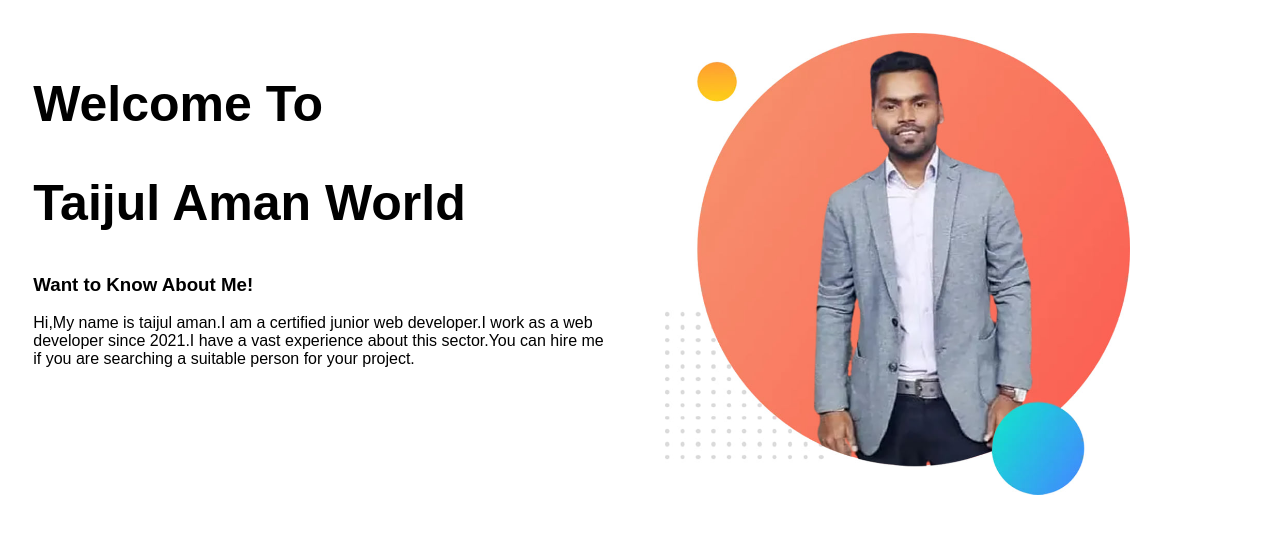
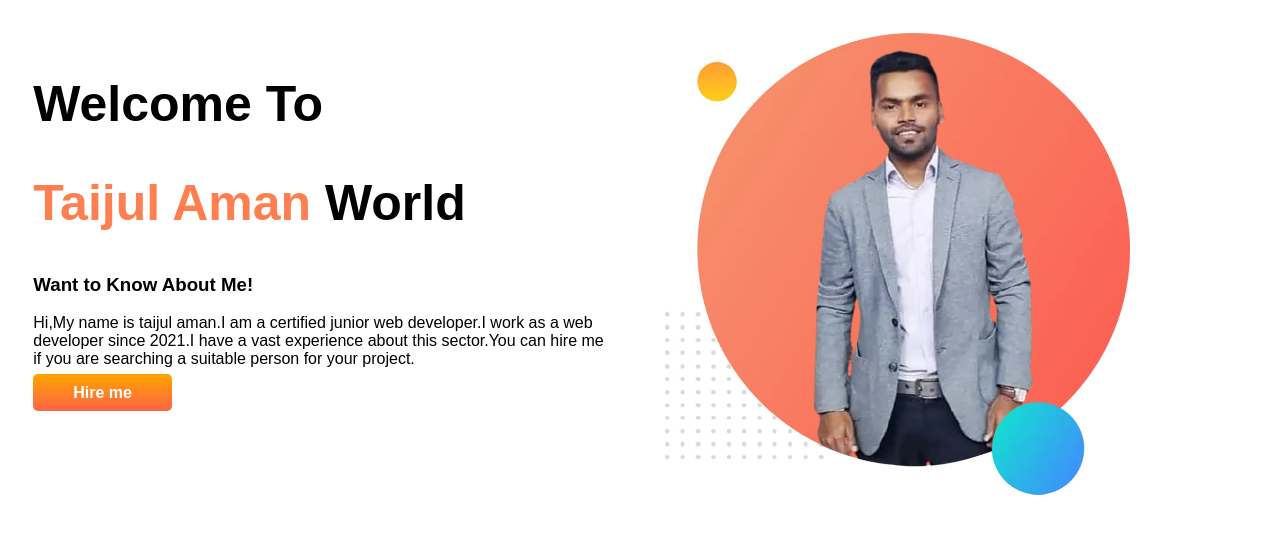
Before and after one commit to TAIJULAMAN/portfolio-section-one, a plain HTML site: page index.html in a window 1280 px wide. Drawn offline with Linux system fonts and the light colour scheme; a web font is replaced by a local one.

Commit message:
first section complete

```diff
--- a/index.html
+++ b/index.html
@@ -16,13 +16,14 @@
     <section>
         <div class="half-width">
             <h1>Welcome To</h1>
-            <h1>Taijul Aman World</h1>
+            <h1><span class="orange-color">Taijul Aman</span> World</h1>
             <h3>Want to Know About Me!</h3>
             <p>Hi,My name is taijul aman.I am a certified junior web developer.I work as a web developer since 2021.I
                 have a
                 vast experience about this sector.You can hire me if you are searching a suitable person for your
                 project.
             </p>
+            <a class="link-button" target="_blank" href="https://www.facebook.com/taijulamanbsl/"> Hire me</span></a>
         </div>
         <div class="half-width">
             <img src="photo/aman2.jpg">
--- a/style.css
+++ b/style.css
@@ -4,6 +4,10 @@ body{
 h1{
     font-size: 50px;
 }
+.orange-color{
+    color: coral;
+}
+
 section{
     display:flex;
 }
@@ -14,3 +18,12 @@ section{
 .half-width img{
     width: 80%;
 }
+.link-button{
+    text-decoration: none;
+    padding: 10px 40px;
+    background-image: linear-gradient(orange,tomato);
+    color: white;
+    border-radius: 5px;
+    font-weight: 700;
+
+}
```
